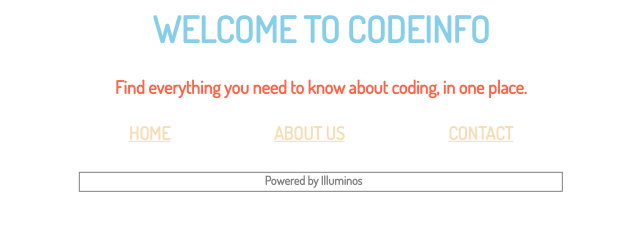
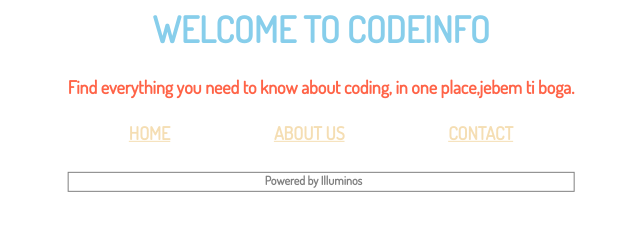
Before and after one commit to Illuminosdev/infocode, a plain HTML site: page index.html in a window 1280 px wide. Shown: the part 451-682 px from the top of the page, without its empty margins (319-959 px from the left). Drawn offline with Linux system fonts and the light colour scheme; files that its build step writes are made by us from their sources.

Commit message:
jebotebogovojepromjena

```diff
--- a/index.html
+++ b/index.html
@@ -17,7 +17,7 @@
 
 <img src="https://s12.postimg.org/6ew7pjpm5/logo_stroke.png" alt="logo"/>
     <h1> WELCOME TO CODEINFO </h1>
-    <h4> Find everything you need to know about coding, in one place. </h4>
+    <h4> Find everything you need to know about coding, in one place,jebem ti boga. </h4>
      <nav>
     <a href="Index.html"> Home </a>
     <a href="#"> About Us </a>
```
